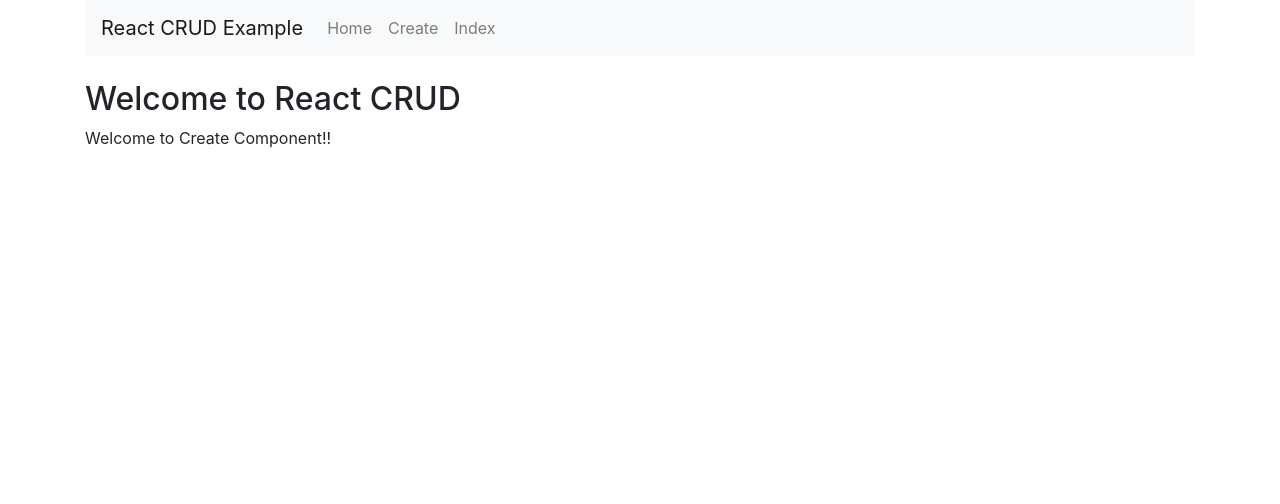
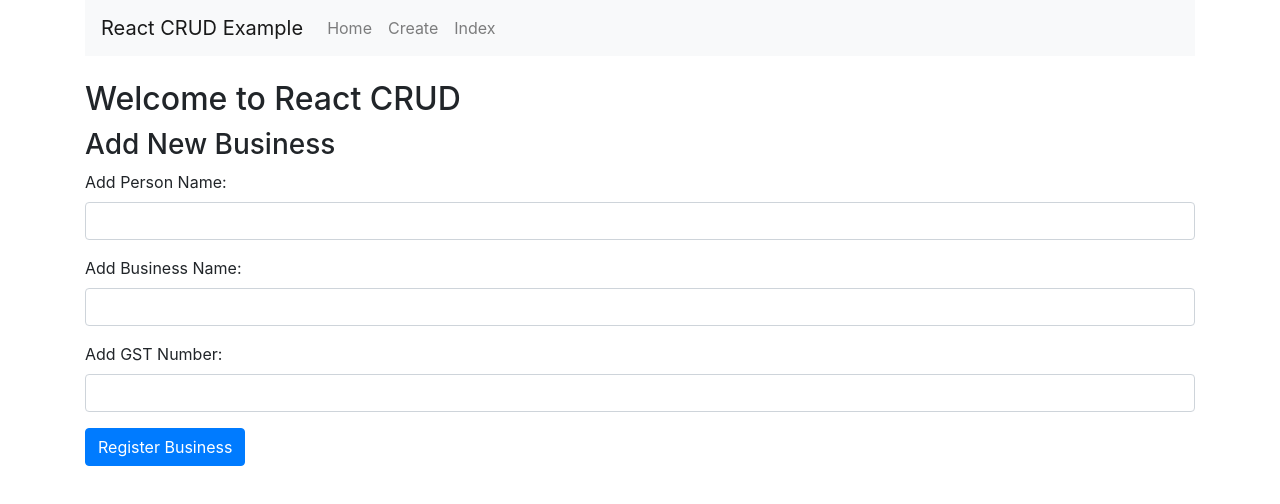
Before and after one commit to happyplayer1991/mern_crud_1, a React (Create React App) app: page /create in a window 1280 px wide. Shown: the top 504 px of the page. Built offline with nearby package versions, Linux system fonts and the light colour scheme.

Commit message:
Create form

```diff
--- a/src/components/create.component.js
+++ b/src/components/create.component.js
@@ -5,9 +5,26 @@ import React, { Component } from 'react';
 export default class Create extends Component {
   render() {
     return (
-      <div>
-        <p>Welcome to Create Component!!</p>
-      </div>
+     <div style={{marginTop: 10}}>
+      <h3>Add New Business</h3>
+      <form>
+        <div className="form-group">
+          <label>Add Person Name: </label>
+          <input type="text" className="form-control" />
+        </div>
+        <div className="form-group">
+          <label>Add Business Name: </label>
+          <input type="text" className="form-control" />
+        </div>
+        <div className="form-group">
+          <label>Add GST Number: </label>
+          <input type="text" className="form-control" />
+        </div>
+        <div className="form-group">
+          <button type="submit" className="btn btn-primary">Register Business</button>
+        </div>
+      </form>
+     </div>
     )
   }
 }
```
